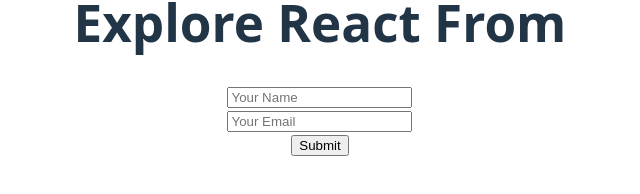
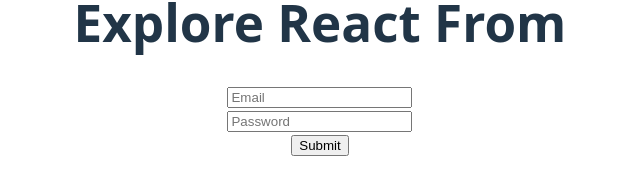
Before and after one commit to akibishtaikh2001/Explore-React-From, a React app: page / in a window 1280 px wide. Shown: the part 342-536 px from the top of the page, without its empty margins (320-960 px from the left). Built offline with nearby package versions, Linux system fonts and the light colour scheme; the HTML template or start-up script is replaced by a standard one.

Commit message:
use form action formData and controlled component

```diff
--- a/src/App.jsx
+++ b/src/App.jsx
@@ -1,4 +1,6 @@
 import './App.css'
+import ControlledField from './Components/ControlledField/ControlledField'
+import FormAction from './Components/FormAction/FormAction'
 import SimpleFrom from './Components/SimpleFrom/SimpleFrom'
 
 function App() {
@@ -8,7 +10,9 @@
     <>
 
       <h1>Explore React From</h1>
-      <SimpleFrom></SimpleFrom>
+      {/* <SimpleFrom></SimpleFrom> */}
+      {/* <FormAction></FormAction> */}
+      <ControlledField></ControlledField>
     </>
   )
 }
--- /dev/null
+++ b/src/Components/ControlledField/ControlledField.jsx
@@ -0,0 +1,31 @@
+import React, { useState } from 'react';
+
+const ControlledField = () => {
+
+    const [password, setPassword] = useState('')
+
+    const handleSubmit = (e) => {
+        e.preventDefault();
+        console.log('submitted');
+
+    }
+
+    const handlePasswordOnChange = e => {
+        console.log(e.target.value);
+
+    }
+
+    return (
+        <div>
+            <form onSubmit={handleSubmit}>
+              <input type="email" name="email" id="" placeholder='Email'  required />
+              <br />
+              <input type="password" name="password" id="" placeholder='Password' onChange={handlePasswordOnChange} defaultValue={password}  required />
+              <br />
+              <input type="submit" value="Submit" />
+            </form>
+        </div>
+    );
+};
+
+export default ControlledField;
--- /dev/null
+++ b/src/Components/FormAction/FormAction.jsx
@@ -0,0 +1,26 @@
+import React from 'react';
+
+const FormAction = () => {
+
+    const handleFormAction = (formData) => {
+        console.log(formData.get('name'));
+        console.log(formData.get('email'));
+
+
+    }
+
+
+    return (
+        <div>
+            <form action={handleFormAction}>
+                <input type="text" name='name' placeholder='Name' />
+                <br />
+                <input type="email" name='email' placeholder='Email' />
+                <br />
+                <input type="submit" value="Submit" />
+            </form>
+        </div>
+    );
+};
+
+export default FormAction;
--- a/src/__get__from__data__.js
+++ b/src/__get__from__data__.js
@@ -1,4 +1,5 @@
 /**
  *  1. e.target.[name of the input field].value
+ *  2. use from action and formData i the action handler. formData.get('name   of the field')
  *
  */
```
